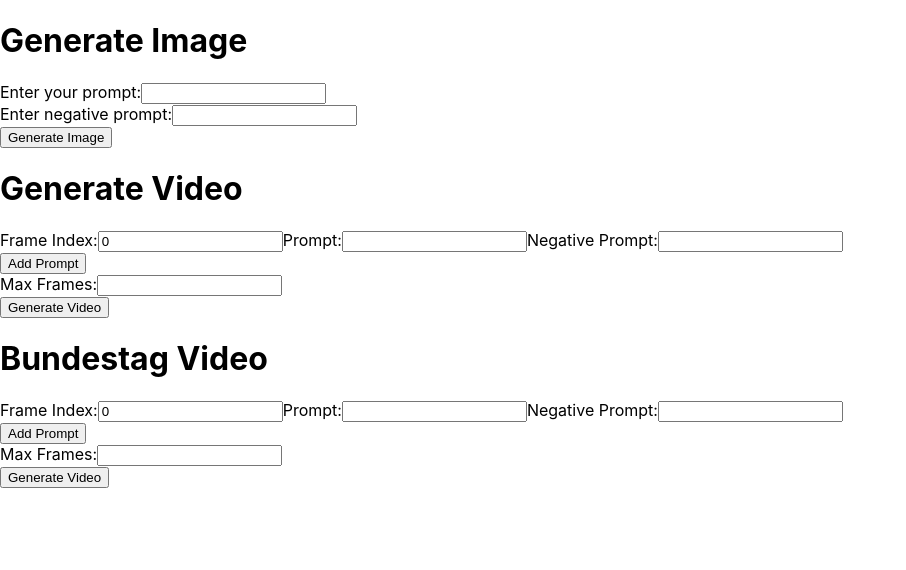
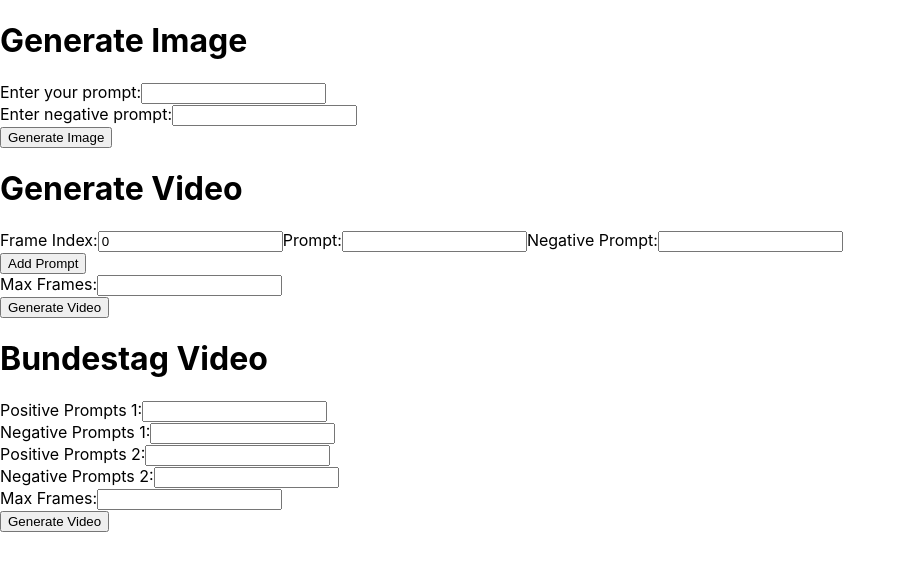
Before and after one commit to marius-jopen/stable-diffusion-api, a React (Create React App) app in the folder client/: page / in a window 1280 px wide. Shown: the top 570 px of the page, without its empty margins (0-906 px from the left). Built offline with nearby package versions, Linux system fonts and the light colour scheme.

Commit message:
2 prompts in bundestag

```diff
--- a/client/src/components/BundestagPromptForm.js
+++ b/client/src/components/BundestagPromptForm.js
@@ -2,40 +2,24 @@
 
 export default function BundestagPromptsForm() {
   // Update initial state to include a negativePrompt field
-  const [prompts, setPrompts] = useState([{ index: '0', prompt: '', negativePrompt: '' }]);
   const [maxFrames, setMaxFrames] = useState('');
+  const [positivePrompts1, setPositivePrompts1] = useState('');
+  const [negativePrompts1, setNegativePrompts1] = useState('');
+  const [positivePrompts2, setPositivePrompts2] = useState('');
+  const [negativePrompts2, setNegativePrompts2] = useState('');
 
-  const handleAddPrompt = () => {
-    // Include a negativePrompt field for new prompts
-    setPrompts([...prompts, { index: '', prompt: '', negativePrompt: '' }]);
-  };
-
-  const handleRemovePrompt = (indexToRemove) => {
-    setPrompts(prompts.filter((_, index) => index !== indexToRemove));
-  };
-
-  const handleChangePrompt = (index, field, value) => {
-    const newPrompts = prompts.map((prompt, i) => {
-      if (i === index) {
-        return { ...prompt, [field]: value };
-      }
-      return prompt;
-    });
-    setPrompts(newPrompts);
-  };
 
   const handleSubmit = async (e) => {
     e.preventDefault();
 
-    // Format prompts to include the negative prompt as specified
-    const promptsObject = prompts.reduce((acc, { index, prompt, negativePrompt }) => {
-      acc[index] = `${prompt} --neg ${negativePrompt}`;
-      return acc;
-    }, {});
+    const keyframe = Math.floor(parseInt(maxFrames, 10) / 2);
 
     const parameters = {
       deforum_settings: {
-        "prompts": promptsObject,
+        "prompts": {
+          "0": positivePrompts1 + " --neg " + negativePrompts1,
+          [keyframe.toString()]: positivePrompts2 + " --neg " + negativePrompts2  // Use the calculated keyframe
+        },
         "max_frames": parseInt(maxFrames, 10),
       }
     };
@@ -62,37 +46,46 @@
   return (
     <form onSubmit={handleSubmit}>
       <h1>Bundestag Video</h1>
-      {prompts.map((prompt, index) => (
-        <div key={index}>
-          <label>Frame Index:</label>
+      <div>
+        <label htmlFor="maxFrames">Positive Prompts 1:</label>
         <input
           type="text"
-            value={prompt.index}
-            onChange={(e) => handleChangePrompt(index, 'index', e.target.value)}
-            required
+          id="positivePrompts1"
+          name="positivePrompts1"
+          value={positivePrompts1}
+          onChange={(e) => setPositivePrompts1(e.target.value)}
         />
-          <label>Prompt:</label>
+      </div>
+      <div>
+        <label htmlFor="maxFrames">Negative Prompts 1:</label>
         <input
           type="text"
-            value={prompt.prompt}
-            onChange={(e) => handleChangePrompt(index, 'prompt', e.target.value)}
+          id="negativePrompts1"
+          name="negativePrompts1"
+          value={negativePrompts1}
+          onChange={(e) => setNegativePrompts1(e.target.value)}
         />
-          <label>Negative Prompt:</label>
+      </div>
+      <div>
+        <label htmlFor="maxFrames">Positive Prompts 2:</label>
         <input
           type="text"
-            value={prompt.negativePrompt}
-            onChange={(e) => handleChangePrompt(index, 'negativePrompt', e.target.value)}
+          id="positivePrompts2"
+          name="positivePrompts2"
+          value={positivePrompts2}
+          onChange={(e) => setPositivePrompts2(e.target.value)}
         />
-          {index > 0 && (
-            <button type="button" onClick={() => handleRemovePrompt(index)}>
-              Remove
-            </button>
-          )}
       </div>
-      ))}
-      <button type="button" onClick={handleAddPrompt}>
-        Add Prompt
-      </button>
+      <div>
+        <label htmlFor="maxFrames">Negative Prompts 2:</label>
+        <input
+          type="text"
+          id="negativePrompts2"
+          name="negativePrompts2"
+          value={negativePrompts2}
+          onChange={(e) => setNegativePrompts2(e.target.value)}
+        />
+      </div>
       <div>
         <label htmlFor="maxFrames">Max Frames:</label>
         <input
```
Lines whose indentation alone changed are shown as unchanged.
